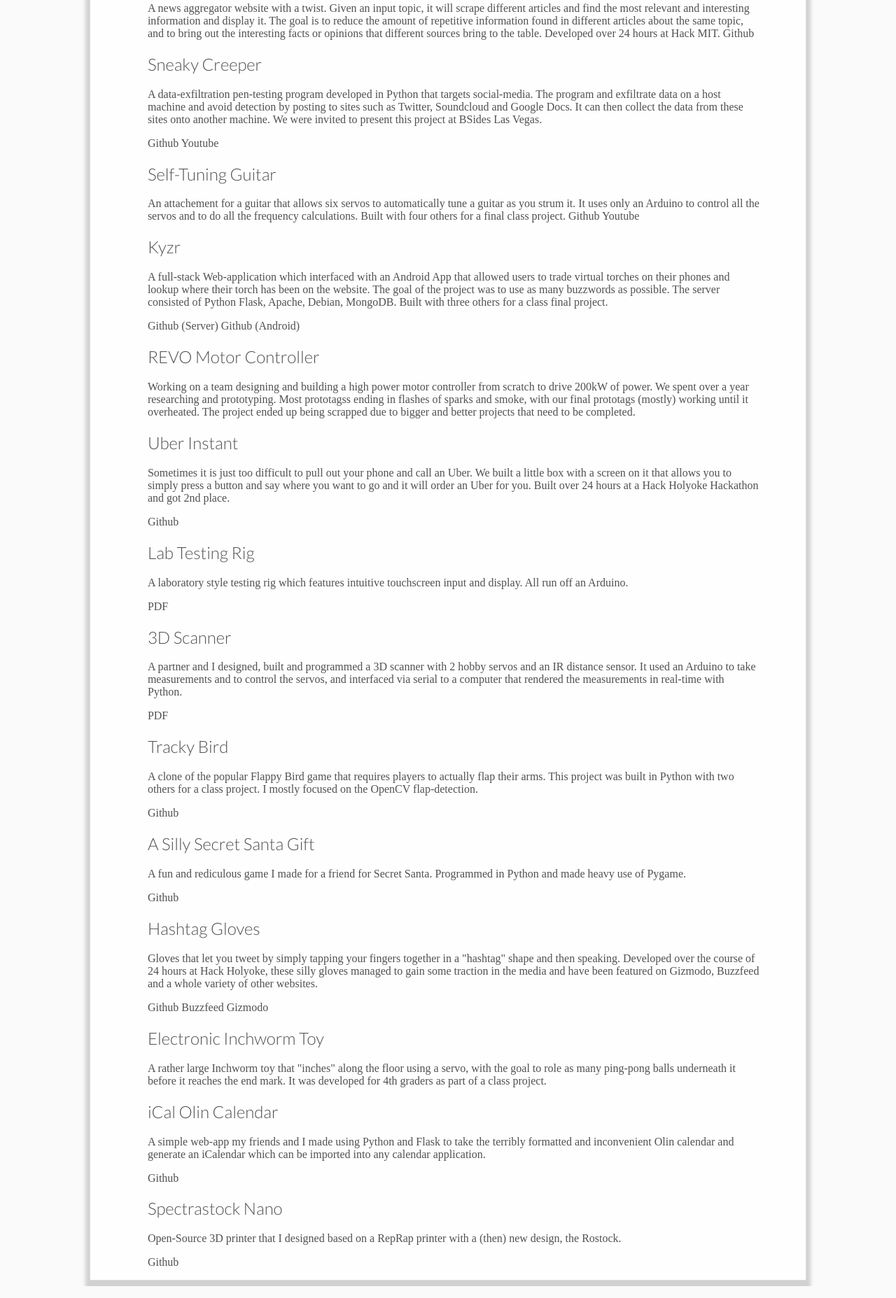
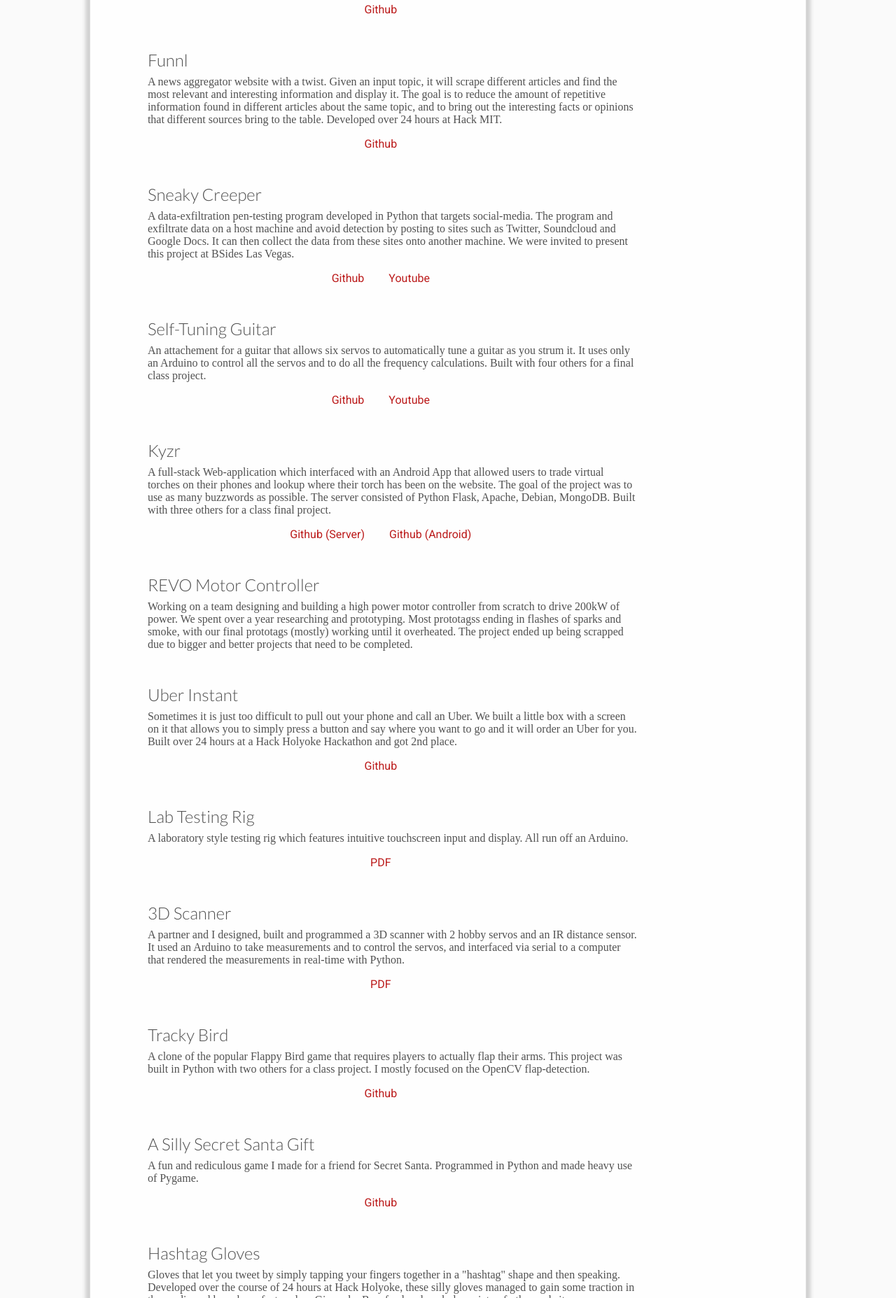
Before and after one commit to byronwasti/byronwasti.github.io, a plain HTML site: page index.html in a window 1280 px wide. Shown: the part 945-2800 px from the top of the page at 70% size. Drawn offline with Linux system fonts and the light colour scheme.

Commit message:
Updating spacing and adding a bit of color

```diff
--- a/index.html
+++ b/index.html
@@ -6,6 +6,7 @@
   <meta name="generator" content="pandoc" />
   <title>Byron Wasti</title>
   <style type="text/css">code{white-space: pre;}</style>
+  <link rel="stylesheet" href="https://fonts.googleapis.com/css?family=Roboto:100,400" type="text/css" />
   <link rel="stylesheet" href="https://fonts.googleapis.com/css?family=Lato:300" type="text/css" />
   <link rel="stylesheet" href="https://fonts.googleapis.com/css?family=Raleway:100,200" type="text/css" />
   <link rel="stylesheet" href="style/main.css" type="text/css" />
@@ -14,7 +15,7 @@
 <body>
 <div id="header" class="section level1">
 <h1>Byron Wasti</h1>
-<p><a href="resume.pdf">Resume</a> <a href="github.com">Github</a> <a href="test">About</a></p>
+<p><a href="Resume/resume.pdf">Resume</a> <a href="https://github.com/byronwasti">Github</a> <a href="https://www.linkedin.com/in/byron-wasti-595b23a4">Linkedin</a></p>
 </div>
 <div id="about" class="section level1 group-section">
 <h1>About</h1>
@@ -35,82 +36,84 @@
 <h2>Olin Electric Motorsports</h2>
 <p>This is going to be overlayed</p>
 </div>
-<div id="revo-can" class="section level2">
+<div id="revo-can" class="section level2 project">
 <h2>REVO CAN</h2>
 <p>REVO is the Olin College of Engineering's Electric Car Racing team. I am working on, and leading, the CAN programming subsection of the team. Our goal is to have all componenets of our fSAE car able to talk to each other.</p>
 <p><a href="https://github.com/OlinREVO/CAN_2015-2016">Github</a></p>
 </div>
-<div id="revo-can-tutorials" class="section level2">
+<div id="revo-can-tutorials" class="section level2 project">
 <h2>REVO CAN Tutorials</h2>
 <p>Tutorials I wrote in order to help teach new members of the REVO Electric Vehicle Racing team how to work with ATmegas, and how to program them in C. Originally meant to be a very short introduction, the tutorials were very popular and I have continued to add more of them as I learn new things myself.</p>
 <p><a href="https://github.com/OlinREVO/CAN_101">Github</a></p>
 </div>
-<div id="funnl" class="section level2">
+<div id="funnl" class="section level2 project">
 <h2>Funnl</h2>
-<p>A news aggregator website with a twist. Given an input topic, it will scrape different articles and find the most relevant and interesting information and display it. The goal is to reduce the amount of repetitive information found in different articles about the same topic, and to bring out the interesting facts or opinions that different sources bring to the table. Developed over 24 hours at Hack MIT. <a href="https://github.com/segerphilip/HackMIT2015">Github</a></p>
+<p>A news aggregator website with a twist. Given an input topic, it will scrape different articles and find the most relevant and interesting information and display it. The goal is to reduce the amount of repetitive information found in different articles about the same topic, and to bring out the interesting facts or opinions that different sources bring to the table. Developed over 24 hours at Hack MIT.</p>
+<p><a href="https://github.com/byronwasti/Funnl">Github</a></p>
 </div>
-<div id="sneaky-creeper" class="section level2">
+<div id="sneaky-creeper" class="section level2 project">
 <h2>Sneaky Creeper</h2>
 <p>A data-exfiltration pen-testing program developed in Python that targets social-media. The program and exfiltrate data on a host machine and avoid detection by posting to sites such as Twitter, Soundcloud and Google Docs. It can then collect the data from these sites onto another machine. We were invited to present this project at BSides Las Vegas.</p>
 <p><a href="https://github.com/DakotaNelson/sneaky-creeper">Github</a> <a href="https://www.youtube.com/watch?v=tLkQH-ev2iw">Youtube</a></p>
 </div>
-<div id="self-tuning-guitar" class="section level2">
+<div id="self-tuning-guitar" class="section level2 project">
 <h2>Self-Tuning Guitar</h2>
-<p>An attachement for a guitar that allows six servos to automatically tune a guitar as you strum it. It uses only an Arduino to control all the servos and to do all the frequency calculations. Built with four others for a final class project. <a href="https://github.com/byronwasti/GuitarTuner">Github</a> <a href="https://www.youtube.com/watch?v=0Qnqk1TWHH4">Youtube</a></p>
+<p>An attachement for a guitar that allows six servos to automatically tune a guitar as you strum it. It uses only an Arduino to control all the servos and to do all the frequency calculations. Built with four others for a final class project.</p>
+<p><a href="https://github.com/byronwasti/GuitarTuner">Github</a> <a href="https://www.youtube.com/watch?v=0Qnqk1TWHH4">Youtube</a></p>
 </div>
-<div id="kyzr" class="section level2">
+<div id="kyzr" class="section level2 project">
 <h2>Kyzr</h2>
 <p>A full-stack Web-application which interfaced with an Android App that allowed users to trade virtual torches on their phones and lookup where their torch has been on the website. The goal of the project was to use as many buzzwords as possible. The server consisted of Python Flask, Apache, Debian, MongoDB. Built with three others for a class final project.</p>
 <p><a href="https://github.com/byronwasti/Kyzr-Server">Github (Server)</a> <a href="https://github.com/phuston/Kyzr">Github (Android)</a></p>
 </div>
-<div id="revo-motor-controller" class="section level2">
+<div id="revo-motor-controller" class="section level2 project">
 <h2>REVO Motor Controller</h2>
 <p>Working on a team designing and building a high power motor controller from scratch to drive 200kW of power. We spent over a year researching and prototyping. Most prototagss ending in flashes of sparks and smoke, with our final prototags (mostly) working until it overheated. The project ended up being scrapped due to bigger and better projects that need to be completed.</p>
 </div>
-<div id="uber-instant" class="section level2">
+<div id="uber-instant" class="section level2 project">
 <h2>Uber Instant</h2>
 <p>Sometimes it is just too difficult to pull out your phone and call an Uber. We built a little box with a screen on it that allows you to simply press a button and say where you want to go and it will order an Uber for you. Built over 24 hours at a Hack Holyoke Hackathon and got 2nd place.</p>
 <p><a href="https://github.com/segerphilip/UberInstant">Github</a></p>
 </div>
-<div id="lab-testing-rig" class="section level2">
+<div id="lab-testing-rig" class="section level2 project">
 <h2>Lab Testing Rig</h2>
 <p>A laboratory style testing rig which features intuitive touchscreen input and display. All run off an Arduino.</p>
 <p><a href="../pdfs/POE_lab_3.pdf">PDF</a></p>
 </div>
-<div id="d-scanner" class="section level2">
+<div id="d-scanner" class="section level2 project">
 <h2>3D Scanner</h2>
 <p>A partner and I designed, built and programmed a 3D scanner with 2 hobby servos and an IR distance sensor. It used an Arduino to take measurements and to control the servos, and interfaced via serial to a computer that rendered the measurements in real-time with Python.</p>
 <p><a href="../pdfs/POE_lab_2.pdf">PDF</a></p>
 </div>
-<div id="tracky-bird" class="section level2">
+<div id="tracky-bird" class="section level2 project">
 <h2>Tracky Bird</h2>
 <p>A clone of the popular Flappy Bird game that requires players to actually flap their arms. This project was built in Python with two others for a class project. I mostly focused on the OpenCV flap-detection.</p>
 <p><a href="https://github.com/byronwasti/TrackyBird">Github</a></p>
 </div>
-<div id="a-silly-secret-santa-gift" class="section level2">
+<div id="a-silly-secret-santa-gift" class="section level2 project">
 <h2>A Silly Secret Santa Gift</h2>
 <p>A fun and rediculous game I made for a friend for Secret Santa. Programmed in Python and made heavy use of Pygame.</p>
 <p><a href="https://github.com/byronwasti/SillyGame">Github</a></p>
 </div>
-<div id="hashtag-gloves" class="section level2">
+<div id="hashtag-gloves" class="section level2 project">
 <h2>Hashtag Gloves</h2>
 <p>Gloves that let you tweet by simply tapping your fingers together in a &quot;hashtag&quot; shape and then speaking. Developed over the course of 24 hours at Hack Holyoke, these silly gloves managed to gain some traction in the media and have been featured on Gizmodo, Buzzfeed and a whole variety of other websites.</p>
 <p><a href="https://github.com/byronwasti/HastagGlove">Github</a> <a href="http://www.buzzfeed.com/juliegerstein/these-colllege-kids-made-gloves-thatll-tweet-for-you#.thNnLnYjPl">Buzzfeed</a> <a href="http://gizmodo.com/hashtag-gloves-1666133010">Gizmodo</a></p>
 </div>
-<div id="electronic-inchworm-toy" class="section level2">
-<h2>Electronic Inchworm Toy</h2>
-<p>A rather large Inchworm toy that &quot;inches&quot; along the floor using a servo, with the goal to role as many ping-pong balls underneath it before it reaches the end mark. It was developed for 4th graders as part of a class project.</p>
-</div>
-<div id="ical-olin-calendar" class="section level2">
+<div id="ical-olin-calendar" class="section level2 project">
 <h2>iCal Olin Calendar</h2>
 <p>A simple web-app my friends and I made using Python and Flask to take the terribly formatted and inconvenient Olin calendar and generate an iCalendar which can be imported into any calendar application.</p>
 <p><a href="https://github.com/byronwasti/iCalOlin">Github</a></p>
 </div>
-<div id="spectrastock-nano" class="section level2">
+<div id="spectrastock-nano" class="section level2 project">
 <h2>Spectrastock Nano</h2>
 <p>Open-Source 3D printer that I designed based on a RepRap printer with a (then) new design, the Rostock.</p>
 <p><a href="https://github.com/byronwasti/Spectrastock-Nano">Github</a></p>
 </div>
+<div id="electronic-inchworm-toy" class="section level2 project">
+<h2>Electronic Inchworm Toy</h2>
+<p>A rather large Inchworm toy that &quot;inches&quot; along the floor using a servo, with the goal to role as many ping-pong balls underneath it before it reaches the end mark. It was developed for 4th graders as part of a class project.</p>
+</div>
 </div>
 </body>
 </html>
--- a/style/main.css
+++ b/style/main.css
@@ -16,7 +16,6 @@ body {
     border-color: #dfdfdf;
     border-style: solid;
     border-width: 1px 1px 1px 1px;
-
 
     display: flex;
     flex-direction: column;
@@ -90,31 +89,37 @@ h1, h2, p {
 
 .group-section div {
     margin-left: 2%;
+    margin-bottom: 3rem;
 }
 
-.project:hover .overlay {
-    height: 100%;
+.project h2 {
+    margin-bottom: .5rem;
 }
 
-.overlay {
-    /*
-    height: 0;
-    width: 100%;
-    position: fixed;
-    z-index: 1;
-    left: 0;
-    top: 0;
-    overflow-x: hidden;
-    */
-    height: 0%;
-    transition: 0.5s;
+.project p {
+    margin-top: 0px;
+    width: 80%;
 }
 
-.level2 a, a:link, a:visited, a:active {
-    color: #515151;
+.project p:nth-child(3) {
+    margin-top: .6rem;
+    width: 80%;
+    display: flex;
+    flex-direction: row;
+    justify-content: center;
+}
+
+.project a {
+    margin-right: 5%;
+    font-family: 'Roboto', sans-serif;
+    font-weight: 400;
+}
+
+.project a, a:link, a:visited, a:active {
+    color: #bb1a1a;
     text-decoration: none;
 }
 
-.level2 a:hover {
+.project a:hover {
     color: #d1d1d1;
 }
```
Also changed, not shown: 2 other files.
